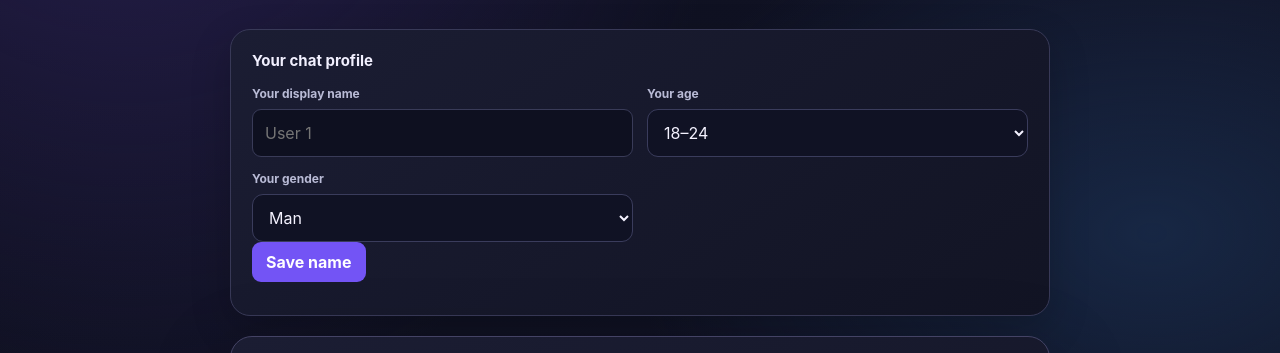
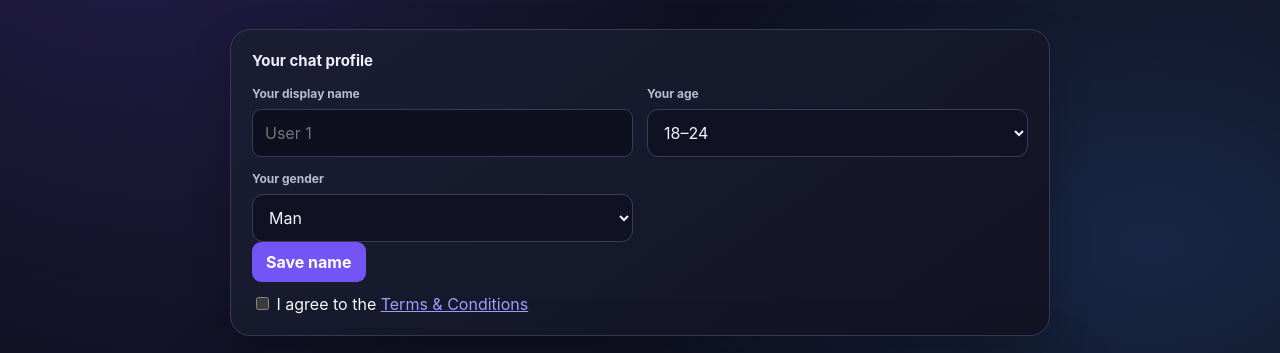
Before and after one commit to manishg75010-pixel/StrangerWave, a website: page StrangerWave_AI_Project_Language_Arrow/public/index.html in a window 1280 px wide. Shown: the part 395-748 px from the top of the page. Drawn offline with nearby package versions, Linux system fonts and the light colour scheme; no server answers.

Commit message:
Update index.html

```diff
--- a/StrangerWave_AI_Project_Language_Arrow/public/index.html
+++ b/StrangerWave_AI_Project_Language_Arrow/public/index.html
@@ -95,9 +95,18 @@
         Save name
       </button>
       <p id="nameStatus" class="small" aria-live="polite"></p>
+      <div class="terms-agreement">
+  <label>
+    <input type="checkbox" id="termsCheckbox">
+    I agree to the
+    <a href="/terms.html" target="_blank" rel="noopener noreferrer">
+      Terms &amp; Conditions
+    </a>
+  </label>
+</div>
+
     </section>
-
-    <section class="chat-card">
+ <section class="chat-card">
       <div class="chat-heading">
         <div>
           <div class="chat-title">Stranger chat</div>
```
